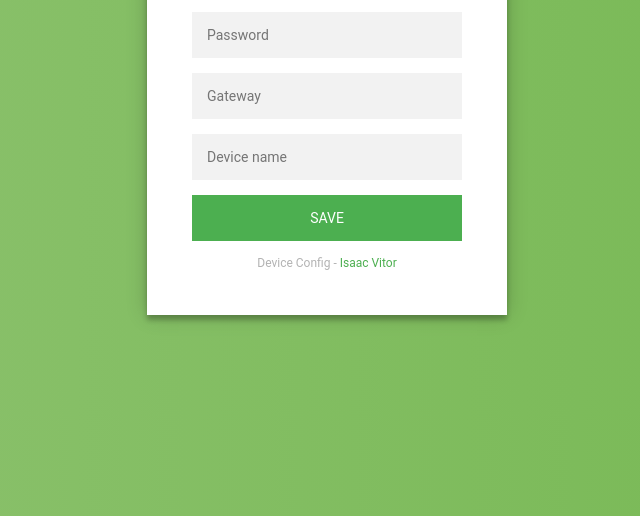
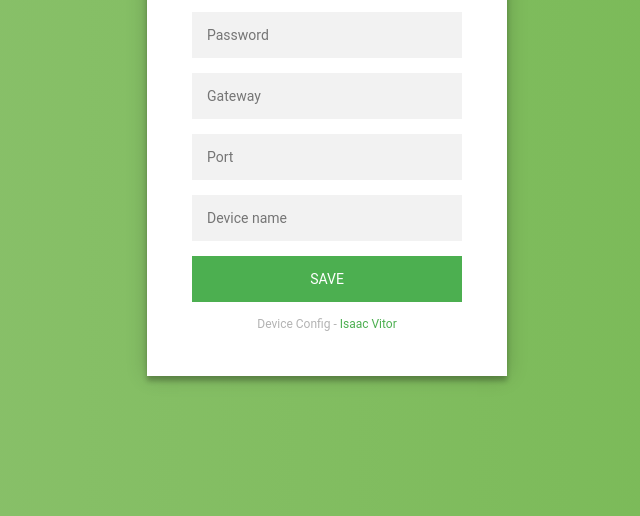
Before and after one commit to isaacvitor/lockermaroto-device, a plain HTML site: page index.html in a window 1280 px wide. Shown: the part 284-800 px from the top of the page, without its empty margins (313-953 px from the left). Drawn offline with Linux system fonts and the light colour scheme.

```diff
--- a/index.html
+++ b/index.html
@@ -116,6 +116,7 @@
           <input type="text" name="pSSID" placeholder="SSID" />
           <input type="password" name="pPassword" placeholder="Password" />
           <input type="text" name="pGateway" placeholder="Gateway" />
+          <input type="text" name="pGatewayPort" placeholder="Port" />
           <input type="text" name="pDeviceName" placeholder="Device name" />
           <button>Save</button>
           <p class="message">
```
Also changed, not shown: 5 other files.
